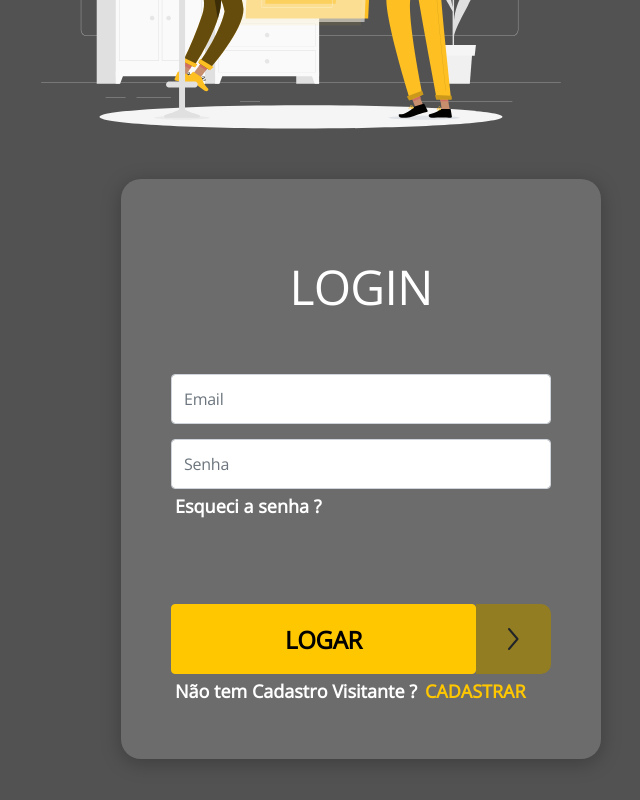
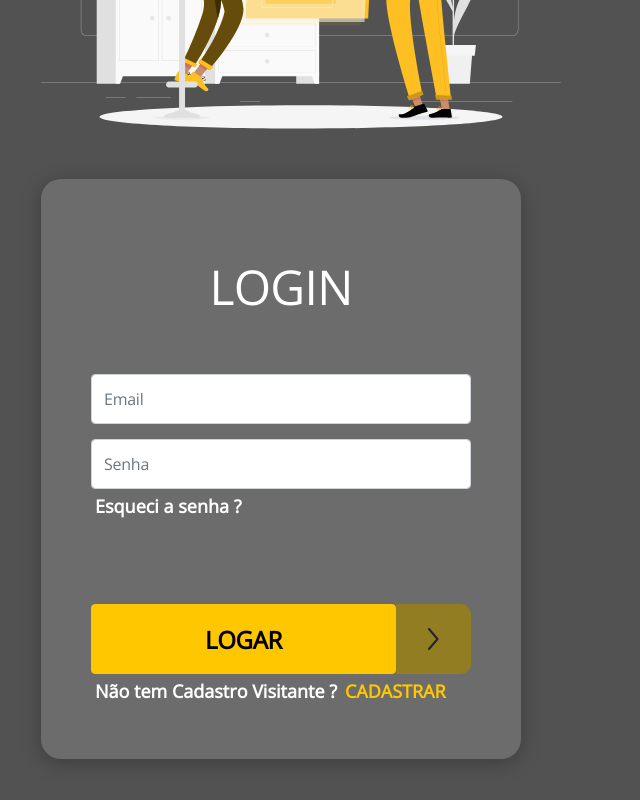
Before and after one commit to luisinho/movieflix, a React (Create React App) app in the folder frontend-web/: page /home/login in a window 1280 px wide. Shown: the part 652-1452 px from the top of the page, without its empty margins (154-794 px from the left). Built offline with nearby package versions, Linux system fonts and the light colour scheme; no server answers.

Commit message:
change layout home.

```diff
--- a/frontend-web/src/pages/Home/index.tsx
+++ b/frontend-web/src/pages/Home/index.tsx
@@ -13,7 +13,7 @@
     }, []);
 
     return (
-        <div className="home-container">
+        <div className="home-container d-flex flex-row">
             <div>
                 <h1 className="home-title">
                     Avalie Filmes
@@ -24,7 +24,7 @@
                 <HomeAuthImage className="home-image" />
             </div>
 
-            <div className="home-content">
+            <div>
                 <Login />
             </div>
 
--- a/frontend-web/src/pages/Home/styles.scss
+++ b/frontend-web/src/pages/Home/styles.scss
@@ -29,7 +29,3 @@
     width: 520px;
     height: 385px;
 }
-
-.home-content {
-    margin-left: 80px;
-}
```
